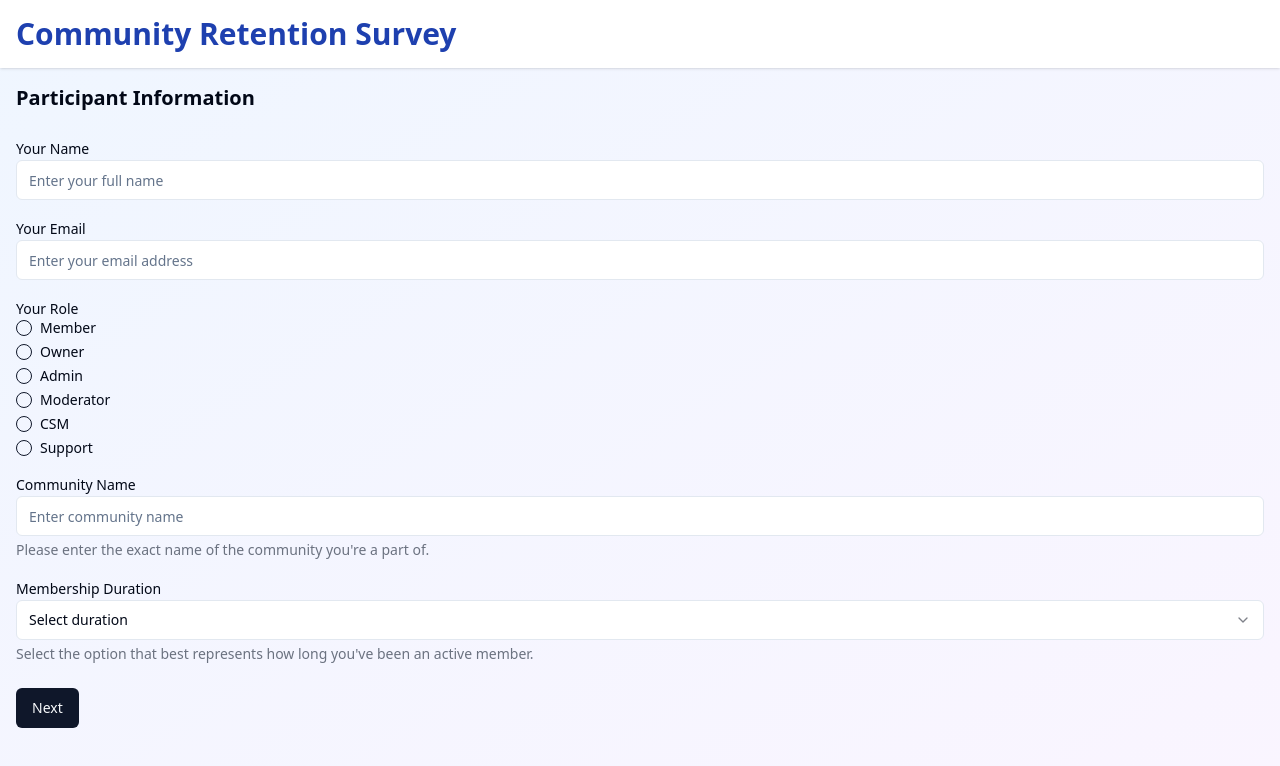
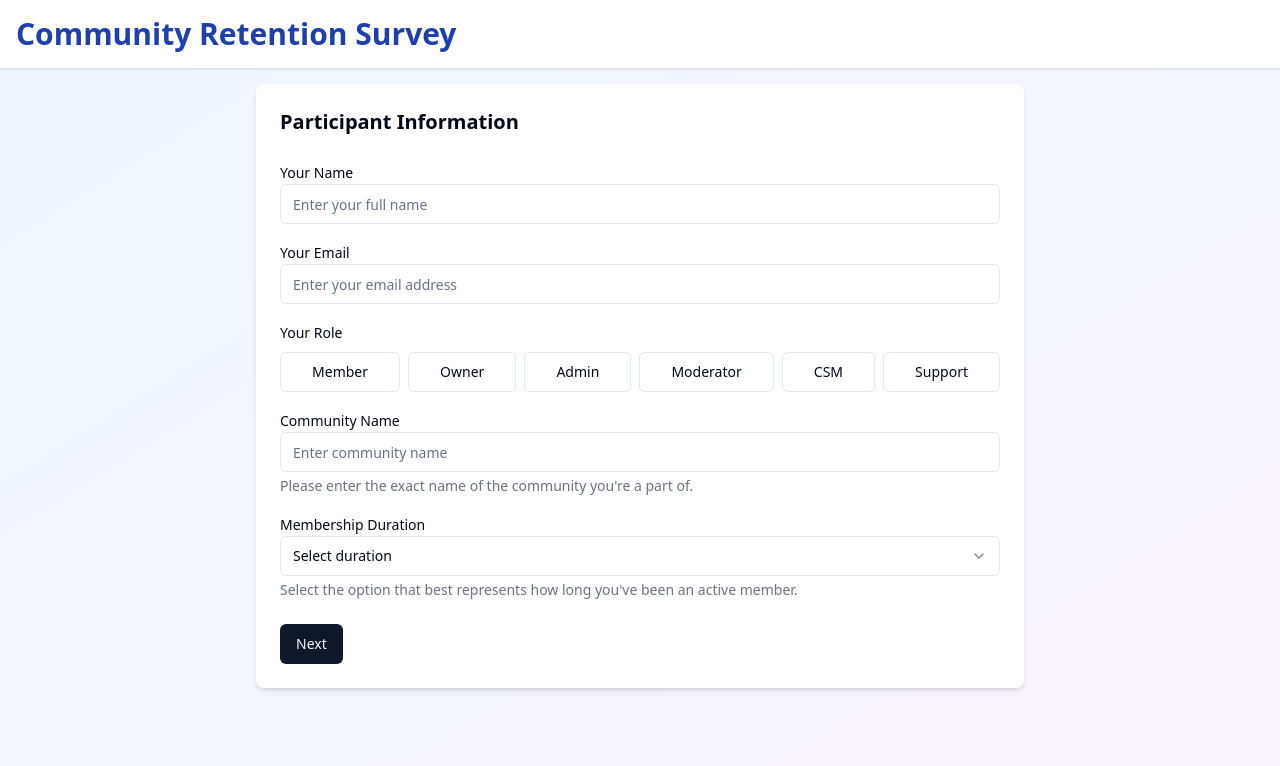
Before and after one commit to GPT-Engineer-App/community-journey-map, a React (Vite) app: page / in a window 1280 px wide. Shown: the top 766 px of the page. Built offline with nearby package versions, Linux system fonts and the light colour scheme.

Commit message:
GPT Engineer Update [skip gpt_engineer]

```diff
--- a/src/components/SurveyForm.jsx
+++ b/src/components/SurveyForm.jsx
@@ -7,6 +7,7 @@ import { Slider } from "@/components/ui/slider";
 import { Textarea } from "@/components/ui/textarea";
 import { RadioGroup, RadioGroupItem } from "@/components/ui/radio-group";
 import { Checkbox } from "@/components/ui/checkbox";
+import { Plus, Minus } from "lucide-react";
 
 const SurveyForm = ({ onUpdate, onSubmit }) => {
   const [step, setStep] = useState(0);
@@ -56,14 +57,18 @@ const SurveyForm = ({ onUpdate, onSubmit }) => {
               </div>
               <div>
                 <Label>Your Role</Label>
-                <RadioGroup onValueChange={(value) => handleInputChange("participantRole", value)} value={formData.participantRole}>
+                <div className="flex flex-wrap gap-2 mt-2">
                   {["Member", "Owner", "Admin", "Moderator", "CSM", "Support"].map((role) => (
-                    <div key={role} className="flex items-center space-x-2">
-                      <RadioGroupItem value={role} id={`role-${role}`} />
-                      <Label htmlFor={`role-${role}`}>{role}</Label>
-                    </div>
+                    <Button
+                      key={role}
+                      variant={formData.participantRole === role ? "default" : "outline"}
+                      onClick={() => handleInputChange("participantRole", role)}
+                      className="flex-grow"
+                    >
+                      {role}
+                    </Button>
                   ))}
-                </RadioGroup>
+                </div>
               </div>
               <div>
                 <Label htmlFor="communityName">Community Name</Label>
@@ -101,29 +106,45 @@ const SurveyForm = ({ onUpdate, onSubmit }) => {
             <div className="space-y-4">
               <div>
                 <Label htmlFor="participationFrequency">Participation Frequency</Label>
-                <Select onValueChange={(value) => handleInputChange("participationFrequency", value)}>
-                  <SelectTrigger>
-                    <SelectValue placeholder="Select frequency" />
-                  </SelectTrigger>
-                  <SelectContent>
-                    <SelectItem value="daily">Daily</SelectItem>
-                    <SelectItem value="weekly">Weekly</SelectItem>
-                    <SelectItem value="monthly">Monthly</SelectItem>
-                    <SelectItem value="quarterly">Quarterly</SelectItem>
-                    <SelectItem value="rarely">Rarely</SelectItem>
-                  </SelectContent>
-                </Select>
+                <div className="flex flex-wrap gap-2 mt-2">
+                  {["Daily", "Weekly", "Monthly", "Quarterly", "Rarely"].map((frequency) => (
+                    <Button
+                      key={frequency}
+                      variant={formData.participationFrequency === frequency.toLowerCase() ? "default" : "outline"}
+                      onClick={() => handleInputChange("participationFrequency", frequency.toLowerCase())}
+                      className="flex-grow"
+                    >
+                      {frequency}
+                    </Button>
+                  ))}
+                </div>
                 <p className="text-sm text-gray-500 mt-1">How often do you actively participate in community discussions or events?</p>
               </div>
               <div>
                 <Label htmlFor="eventsAttended">Number of Events Attended (Last 3 Months)</Label>
-                <Input
-                  id="eventsAttended"
-                  type="number"
-                  placeholder="Enter number of events"
-                  value={formData.eventsAttended || ""}
-                  onChange={(e) => handleInputChange("eventsAttended", e.target.value)}
-                />
+                <div className="flex items-center space-x-2 mt-2">
+                  <Button
+                    variant="outline"
+                    size="icon"
+                    onClick={() => handleInputChange("eventsAttended", Math.max(0, (parseInt(formData.eventsAttended) || 0) - 1))}
+                  >
+                    <Minus className="h-4 w-4" />
+                  </Button>
+                  <Input
+                    id="eventsAttended"
+                    type="number"
+                    className="text-center"
+                    value={formData.eventsAttended || "0"}
+                    onChange={(e) => handleInputChange("eventsAttended", e.target.value)}
+                  />
+                  <Button
+                    variant="outline"
+                    size="icon"
+                    onClick={() => handleInputChange("eventsAttended", (parseInt(formData.eventsAttended) || 0) + 1)}
+                  >
+                    <Plus className="h-4 w-4" />
+                  </Button>
+                </div>
                 <p className="text-sm text-gray-500 mt-1">Include both online and offline events, workshops, or webinars you've attended.</p>
               </div>
             </div>
--- a/src/pages/Index.jsx
+++ b/src/pages/Index.jsx
@@ -69,7 +69,11 @@ const Index = () => {
         </div>
       );
     }
-    return <SurveyForm onUpdate={handleSurveyUpdate} onSubmit={handleSubmit} />;
+    return (
+      <div className="bg-white p-6 rounded-lg shadow-md">
+        <SurveyForm onUpdate={handleSurveyUpdate} onSubmit={handleSubmit} />
+      </div>
+    );
   };
 
   return (
@@ -87,7 +91,9 @@ const Index = () => {
           animate={{ width: currentStep > 0 && !isMobile ? "50%" : "100%" }}
           transition={{ duration: 0.5, ease: "easeInOut" }}
         >
-          {renderSurveyOrSummary()}
+          <div className="max-w-3xl mx-auto">
+            {renderSurveyOrSummary()}
+          </div>
         </motion.div>
         <AnimatePresence>
           {currentStep > 0 && (
```
